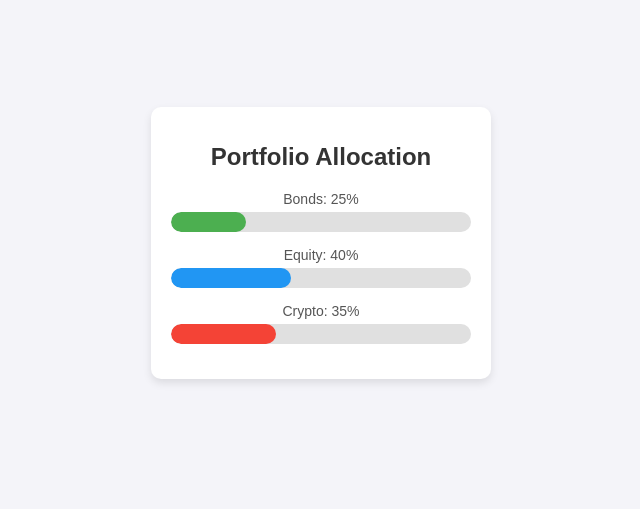
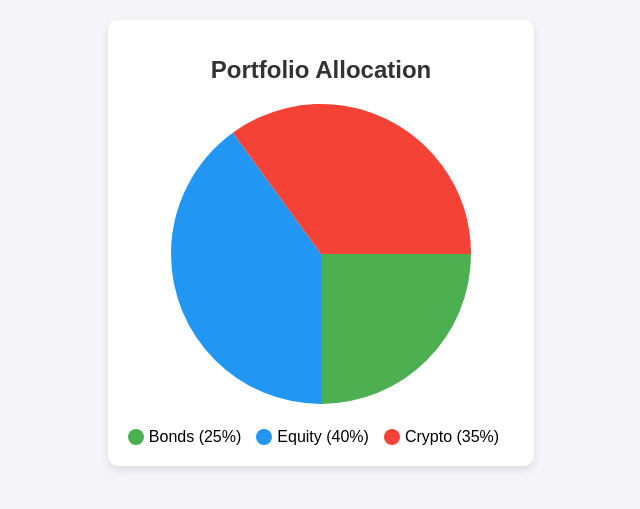
Before and after one commit to peterczu/test, a plain HTML site: page index.html in a window 1280 px wide. Shown: the part 157-666 px from the top of the page, without its empty margins (319-959 px from the left). Drawn offline with Linux system fonts and the light colour scheme.

Commit message:
Update index.html

```diff
--- a/index.html
+++ b/index.html
@@ -3,7 +3,7 @@
 <head>
     <meta charset="UTF-8">
     <meta name="viewport" content="width=device-width, initial-scale=1.0">
-    <title>Portfolio Dashboard</title>
+    <title>Portfolio Pie Chart</title>
     <style>
         body {
             font-family: Arial, sans-serif;
@@ -19,7 +19,6 @@
             padding: 20px;
             border-radius: 10px;
             box-shadow: 0 4px 8px rgba(0, 0, 0, 0.1);
-            width: 300px;
             text-align: center;
         }
         h1 {
@@ -27,21 +26,25 @@
             margin-bottom: 20px;
             color: #333;
         }
-        .progress-container {
-            margin-bottom: 15px;
+        canvas {
+            max-width: 300px;
+            max-height: 300px;
         }
-        .progress-bar {
-            width: 100%;
-            height: 20px;
-            background-color: #e0e0e0;
-            border-radius: 10px;
-            overflow: hidden;
-            position: relative;
+        .legend {
+            display: flex;
+            justify-content: center;
+            margin-top: 20px;
         }
-        .progress {
-            height: 100%;
-            border-radius: 10px;
-            transition: width 0.5s ease-in-out;
+        .legend-item {
+            display: flex;
+            align-items: center;
+            margin-right: 15px;
+        }
+        .legend-color {
+            width: 16px;
+            height: 16px;
+            border-radius: 50%;
+            margin-right: 5px;
         }
         .bonds {
             background-color: #4caf50; /* Green */
@@ -52,40 +55,60 @@
         .crypto {
             background-color: #f44336; /* Red */
         }
-        .label {
-            font-size: 14px;
-            margin-bottom: 5px;
-            color: #555;
-        }
     </style>
 </head>
 <body>
     <div class="dashboard">
         <h1>Portfolio Allocation</h1>
-
-        <!-- Bonds -->
-        <div class="progress-container">
-            <div class="label">Bonds: 25%</div>
-            <div class="progress-bar">
-                <div class="progress bonds" style="width: 25%;"></div>
+        <canvas id="pieChart"></canvas>
+        <div class="legend">
+            <div class="legend-item">
+                <div class="legend-color bonds"></div>
+                <span>Bonds (25%)</span>
             </div>
-        </div>
-
-        <!-- Equity -->
-        <div class="progress-container">
-            <div class="label">Equity: 40%</div>
-            <div class="progress-bar">
-                <div class="progress equity" style="width: 40%;"></div>
+            <div class="legend-item">
+                <div class="legend-color equity"></div>
+                <span>Equity (40%)</span>
             </div>
-        </div>
-
-        <!-- Crypto -->
-        <div class="progress-container">
-            <div class="label">Crypto: 35%</div>
-            <div class="progress-bar">
-                <div class="progress crypto" style="width: 35%;"></div>
+            <div class="legend-item">
+                <div class="legend-color crypto"></div>
+                <span>Crypto (35%)</span>
             </div>
         </div>
     </div>
+
+    <script>
+        // Data for the pie chart
+        const data = {
+            labels: ['Bonds', 'Equity', 'Crypto'],
+            percentages: [25, 40, 35],
+            colors: ['#4caf50', '#2196f3', '#f44336']
+        };
+
+        // Get the canvas element
+        const canvas = document.getElementById('pieChart');
+        const ctx = canvas.getContext('2d');
+
+        // Set canvas size
+        canvas.width = 300;
+        canvas.height = 300;
+
+        // Draw the pie chart
+        let startAngle = 0;
+        data.percentages.forEach((percentage, index) => {
+            const sliceAngle = (percentage / 100) * 2 * Math.PI;
+
+            // Draw the slice
+            ctx.beginPath();
+            ctx.moveTo(canvas.width / 2, canvas.height / 2);
+            ctx.arc(canvas.width / 2, canvas.height / 2, canvas.width / 2, startAngle, startAngle + sliceAngle);
+            ctx.closePath();
+            ctx.fillStyle = data.colors[index];
+            ctx.fill();
+
+            // Update the start angle for the next slice
+            startAngle += sliceAngle;
+        });
+    </script>
 </body>
 </html>
```
